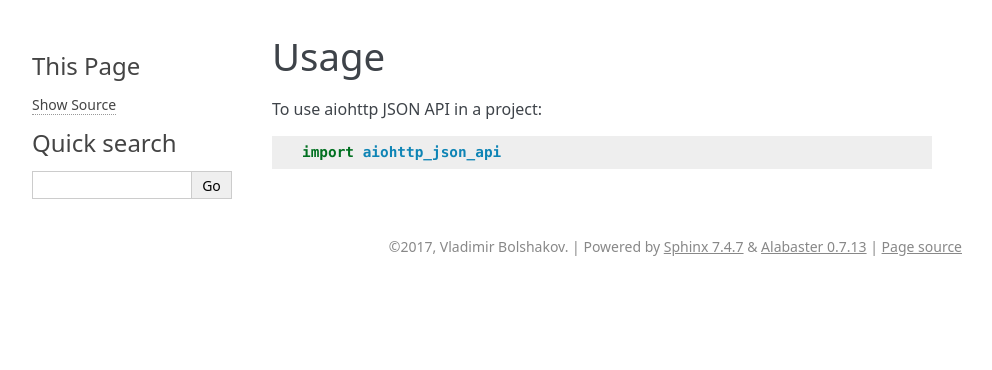
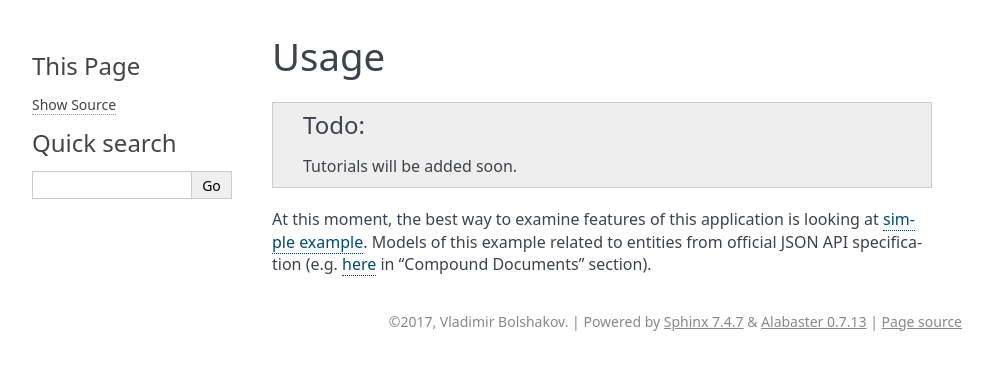
Before and after one commit to vovanbo/aiohttp_json_api, a Sphinx documentation site: the page built from docs/usage.rst, in a window 1280 px wide. Shown: the top 370 px of the page, without its empty margins (148-1140 px from the left). Built offline with Sphinx 7.4.7, drawn with Linux system fonts in a browser that asks for light colours.

Commit message:
Update docs and README

```diff
--- a/README.rst
+++ b/README.rst
@@ -51,11 +51,13 @@ Requirements
 Todo
 ----
 
-* Documentation
+* Tutorials
+* Improve documentation
 * Tests
 * Features description
 * Customizable payload keys inflection (default is `dasherize` <-> `underscore`)
 * Support for JSON API extensions (bulk creation etc.)
+* Polymorphic relationships
 
 
 Credits
--- a/docs/usage.rst
+++ b/docs/usage.rst
@@ -2,6 +2,14 @@
 Usage
 =====
 
-To use aiohttp JSON API in a project::
+.. todo::
 
-    import aiohttp_json_api
+    Tutorials will be added soon.
+
+At this moment, the best way to examine features of this application is looking
+at `simple example`_. Models of this example related to entities from official
+JSON API specification (e.g. `here <http://jsonapi.org/format/#document-compound-documents>`_
+in "Compound Documents" section).
+
+
+.. _simple example: https://github.com/vovanbo/aiohttp_json_api/tree/master/examples/simple
```
Also changed, not shown: docs/aiohttp_json_api.schema.abc.rst (added, +24 -0 lines), docs/aiohttp_json_api.schema.rst (+7 -5 lines).
